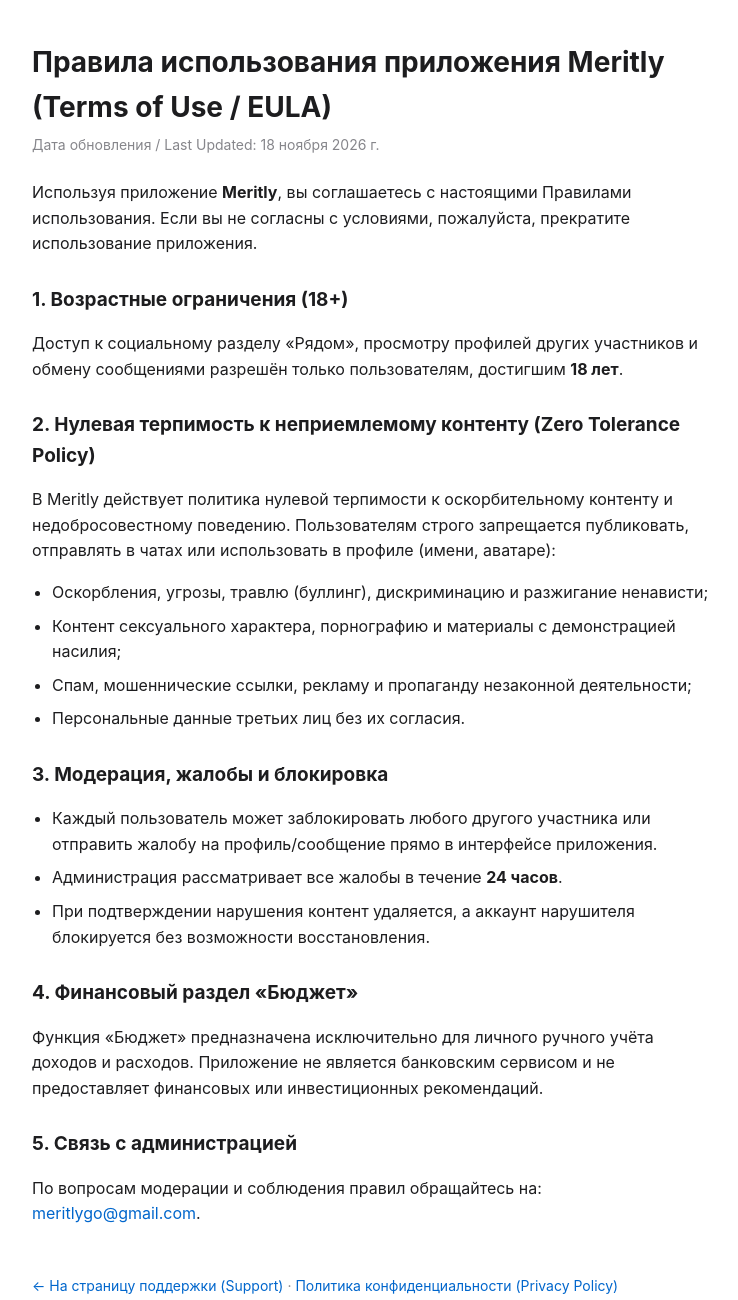
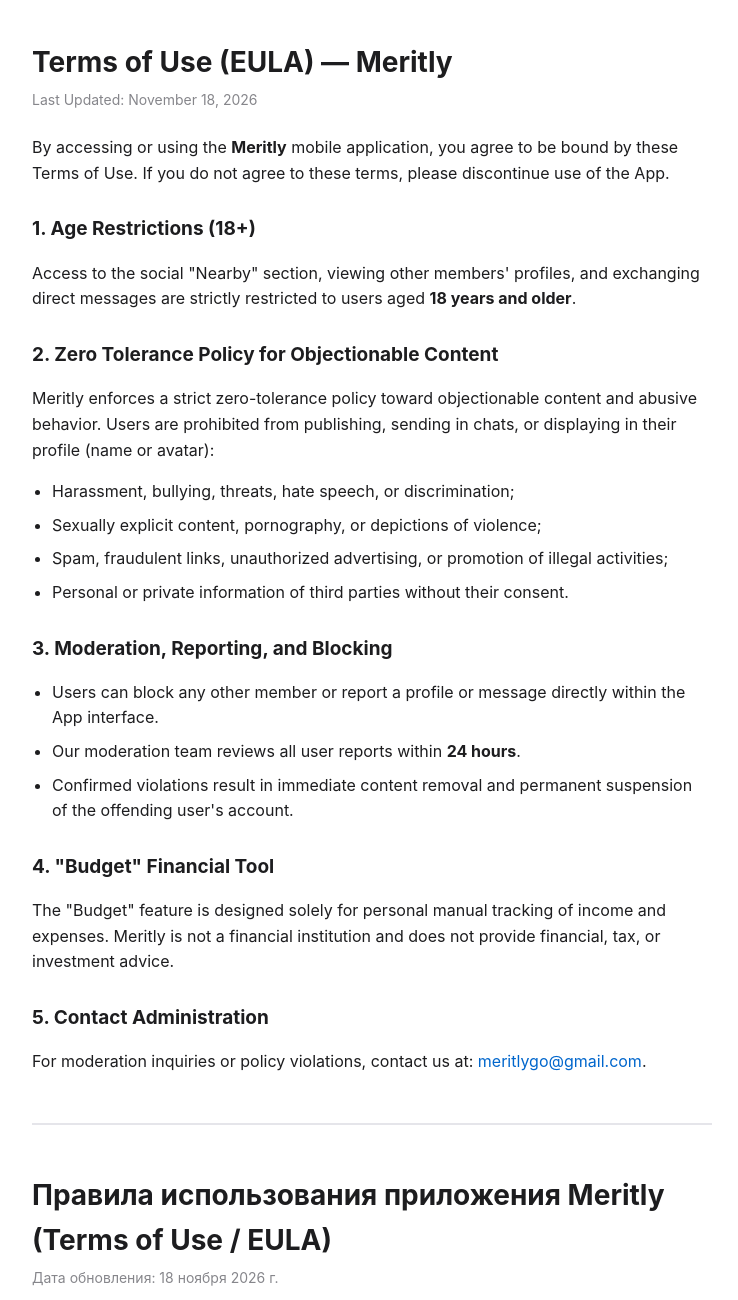
Before and after one commit to meritlygo/meritly, a plain HTML site: page terms.html in a window 1280 px wide. Shown: the top 1300 px of the page, without its empty margins (268-1006 px from the left). Drawn offline with Linux system fonts and the light colour scheme.

Commit message:
terms.html

```diff
--- a/terms.html
+++ b/terms.html
@@ -1,9 +1,9 @@
 <!DOCTYPE html>
-<html lang="ru">
+<html lang="en">
 <head>
   <meta charset="UTF-8">
   <meta name="viewport" content="width=device-width, initial-scale=1.0">
-  <title>Правила использования (EULA) — Meritly</title>
+  <title>Terms of Use (EULA) — Meritly</title>
   <style>
     body { font-family: -apple-system, BlinkMacSystemFont, "Segoe UI", Roboto, Helvetica, Arial, sans-serif; line-height: 1.6; color: #1d1d1f; max-width: 680px; margin: 40px auto; padding: 0 20px; background: #ffffff; }
     h1 { font-size: 28px; margin-bottom: 4px; }
@@ -12,12 +12,47 @@
     ul { padding-left: 20px; }
     li { margin-bottom: 8px; }
     a { color: #0066cc; text-decoration: none; }
+    hr { border: none; border-top: 2px solid #e5e5ea; margin: 48px 0; }
     footer { margin-top: 48px; font-size: 14px; color: #86868b; }
   </style>
 </head>
 <body>
+  <!-- ENGLISH VERSION -->
+  <h1>Terms of Use (EULA) — Meritly</h1>
+  <div class="date">Last Updated: November 18, 2026</div>
+
+  <p>By accessing or using the <strong>Meritly</strong> mobile application, you agree to be bound by these Terms of Use. If you do not agree to these terms, please discontinue use of the App.</p>
+
+  <h2>1. Age Restrictions (18+)</h2>
+  <p>Access to the social "Nearby" section, viewing other members' profiles, and exchanging direct messages are strictly restricted to users aged <strong>18 years and older</strong>.</p>
+
+  <h2>2. Zero Tolerance Policy for Objectionable Content</h2>
+  <p>Meritly enforces a strict zero-tolerance policy toward objectionable content and abusive behavior. Users are prohibited from publishing, sending in chats, or displaying in their profile (name or avatar):</p>
+  <ul>
+    <li>Harassment, bullying, threats, hate speech, or discrimination;</li>
+    <li>Sexually explicit content, pornography, or depictions of violence;</li>
+    <li>Spam, fraudulent links, unauthorized advertising, or promotion of illegal activities;</li>
+    <li>Personal or private information of third parties without their consent.</li>
+  </ul>
+
+  <h2>3. Moderation, Reporting, and Blocking</h2>
+  <ul>
+    <li>Users can block any other member or report a profile or message directly within the App interface.</li>
+    <li>Our moderation team reviews all user reports within <strong>24 hours</strong>.</li>
+    <li>Confirmed violations result in immediate content removal and permanent suspension of the offending user's account.</li>
+  </ul>
+
+  <h2>4. "Budget" Financial Tool</h2>
+  <p>The "Budget" feature is designed solely for personal manual tracking of income and expenses. Meritly is not a financial institution and does not provide financial, tax, or investment advice.</p>
+
+  <h2>5. Contact Administration</h2>
+  <p>For moderation inquiries or policy violations, contact us at: <a href="mailto:meritlygo@gmail.com">meritlygo@gmail.com</a>.</p>
+
+  <hr>
+
+  <!-- RUSSIAN VERSION -->
   <h1>Правила использования приложения Meritly (Terms of Use / EULA)</h1>
-  <div class="date">Дата обновления / Last Updated: 18 ноября 2026 г.</div>
+  <div class="date">Дата обновления: 18 ноября 2026 г.</div>
 
   <p>Используя приложение <strong>Meritly</strong>, вы соглашаетесь с настоящими Правилами использования. Если вы не согласны с условиями, пожалуйста, прекратите использование приложения.</p>
 
@@ -47,8 +82,8 @@
   <p>По вопросам модерации и соблюдения правил обращайтесь на: <a href="mailto:meritlygo@gmail.com">meritlygo@gmail.com</a>.</p>
 
   <footer>
-    <a href="index.html">← На страницу поддержки (Support)</a> ·
-    <a href="privacy.html">Политика конфиденциальности (Privacy Policy)</a>
+    <a href="index.html">← Support / Поддержка</a> ·
+    <a href="privacy.html">Privacy Policy / Политика конфиденциальности</a>
   </footer>
 </body>
 </html>
```
